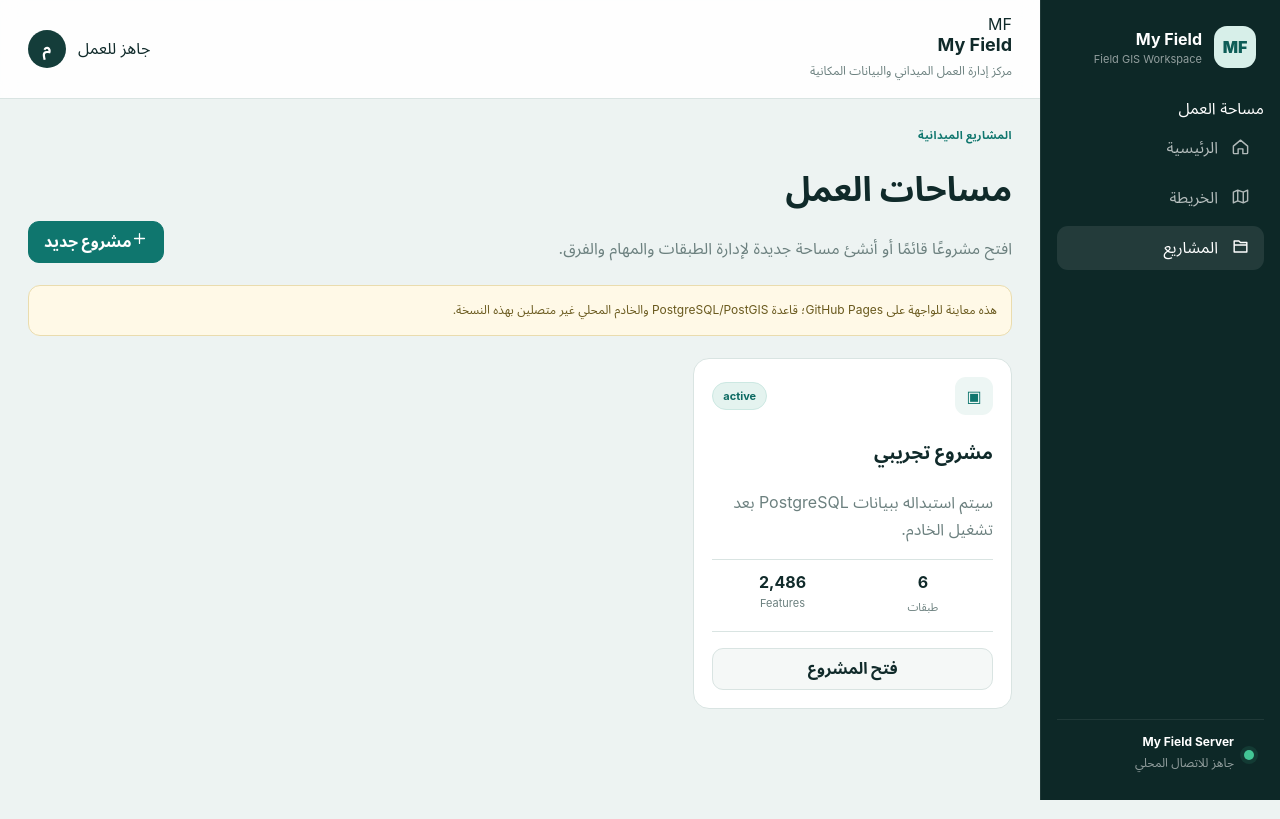
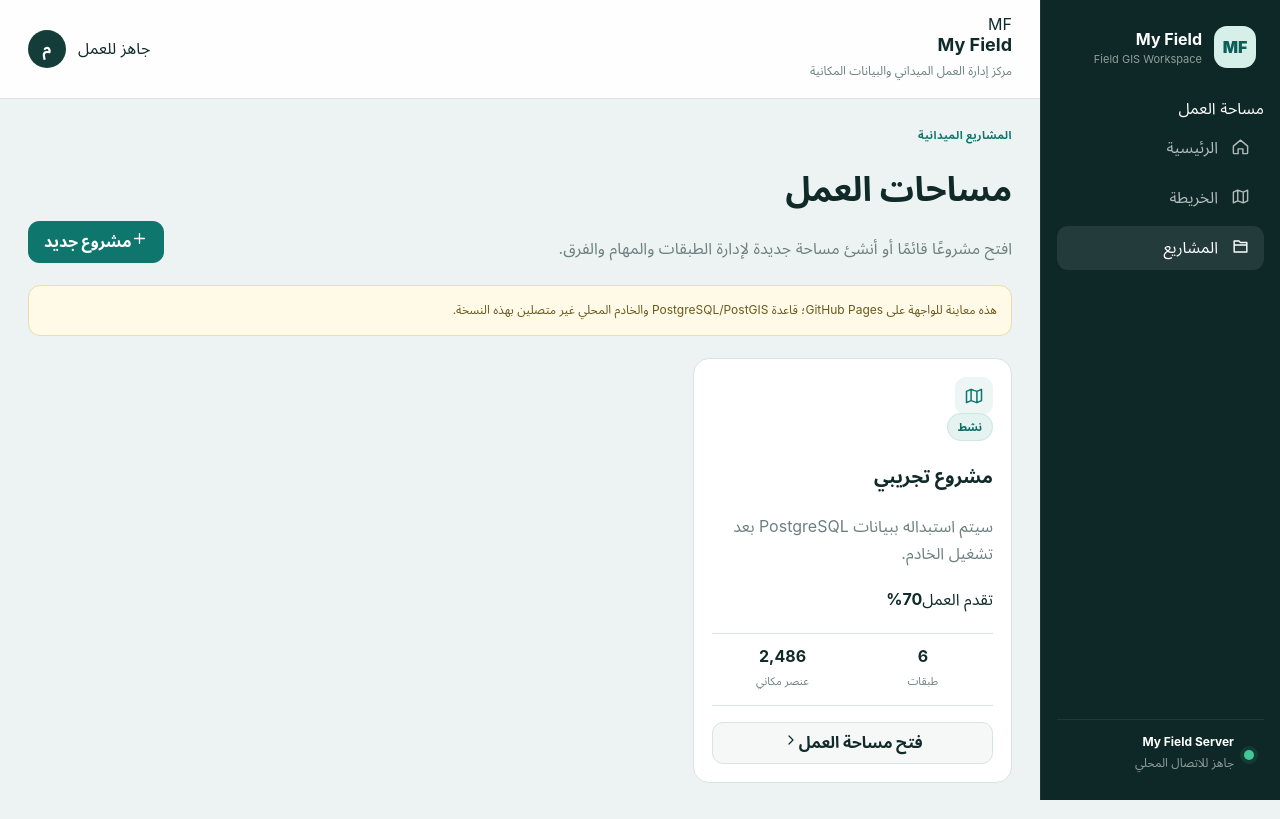
Before and after one commit to mmashharawi2021-cell/my-field, a React (Vite) app in the folder web/: page /#/projects in a window 1280 px wide. Built offline with nearby package versions, Linux system fonts and the light colour scheme; no server answers.

Commit message:
ui: polish web/src/features/projects/components/ProjectCard.tsx

```diff
--- a/web/src/features/projects/components/ProjectCard.tsx
+++ b/web/src/features/projects/components/ProjectCard.tsx
@@ -1,26 +1,41 @@
 import { ActionButton } from '../../../components/ui/ActionButton'
 import { StatusPill } from '../../../components/ui/StatusPill'
+import { AppIcon } from '../../../components/ui/AppIcon'
 import type { ProjectSummary } from '../../../types/project'
 
 export function ProjectCard({ project }: { project: ProjectSummary }) {
+  const progress = project.status === 'active' ? Math.min(88, 46 + project.layer_count * 4) : 28
+
   return (
-    <article className="project-card">
-      <div className="project-card-head">
-        <span className="project-icon" aria-hidden="true">▣</span>
+    <article className="project-card project-card--new">
+      <div className="project-cover">
+        <div className="project-cover-grid" />
+        <span className="project-icon"><AppIcon name="map" size={20} /></span>
         <StatusPill tone={project.status === 'active' ? 'success' : 'neutral'}>
-          {project.status}
+          {project.status === 'active' ? 'نشط' : 'مسودة'}
         </StatusPill>
       </div>
 
-      <h3>{project.name}</h3>
-      <p>{project.description ?? 'بدون وصف'}</p>
+      <div className="project-card-body">
+        <h3>{project.name}</h3>
+        <p>{project.description ?? 'بدون وصف'}</p>
 
-      <div className="project-metrics">
-        <div><b>{project.layer_count}</b><span>طبقات</span></div>
-        <div><b>{project.feature_count.toLocaleString('en-US')}</b><span>Features</span></div>
+        <div className="project-progress-meta">
+          <span>تقدم العمل</span>
+          <b>{progress}%</b>
+        </div>
+        <div className="project-progress-track"><i style={{ width: progress + '%' }} /></div>
+
+        <div className="project-metrics">
+          <div><b>{project.layer_count}</b><span>طبقات</span></div>
+          <div><b>{project.feature_count.toLocaleString('en-US')}</b><span>عنصر مكاني</span></div>
+        </div>
+
+        <ActionButton variant="ghost" fullWidth>
+          فتح مساحة العمل
+          <AppIcon name="chevron" size={16} />
+        </ActionButton>
       </div>
-
-      <ActionButton variant="ghost" fullWidth>فتح المشروع</ActionButton>
     </article>
   )
 }
```
